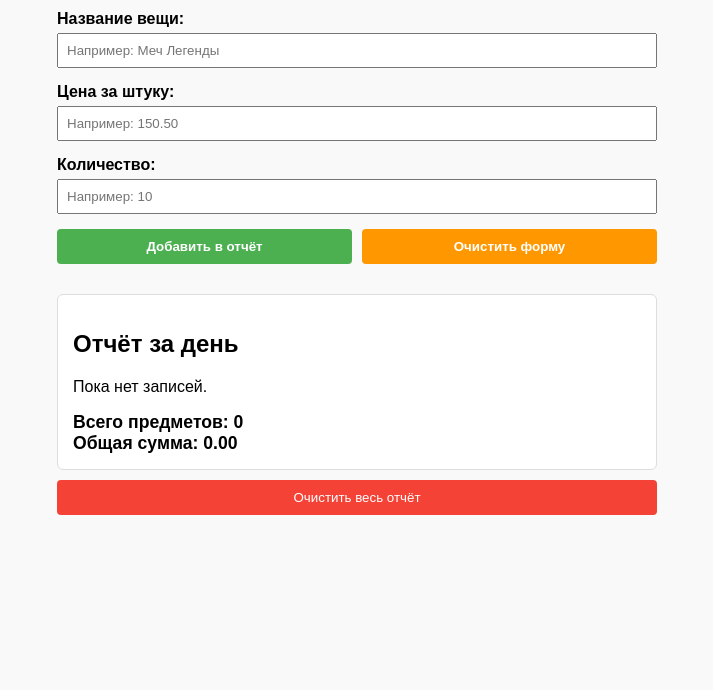
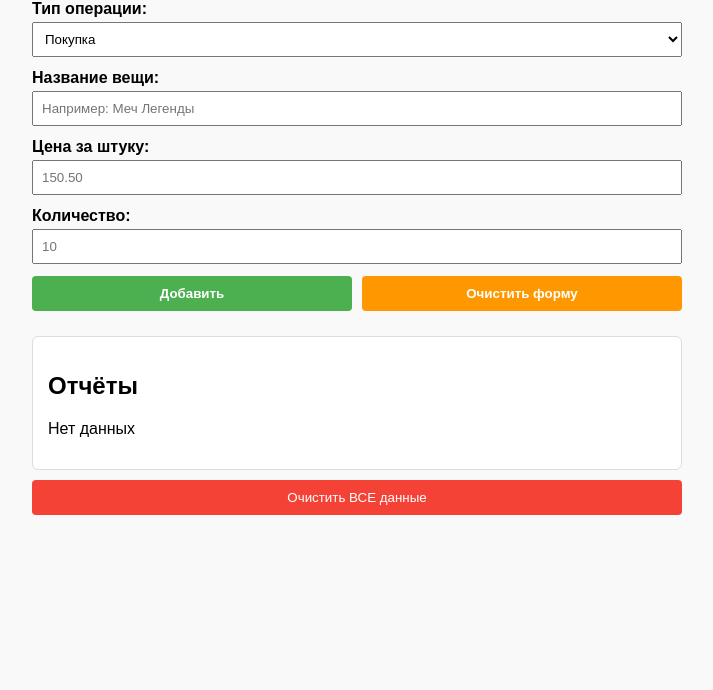
Before and after one commit to Asxhi/-, a plain HTML site: page index.html in a window 1280 px wide. Shown: the part 110-800 px from the top of the page, without its empty margins (283-996 px from the left). Drawn offline with Linux system fonts and the light colour scheme.

Commit message:
Update index.html

```diff
--- a/index.html
+++ b/index.html
@@ -3,24 +3,24 @@
 <head>
   <meta charset="UTF-8" />
   <meta name="viewport" content="width=device-width, initial-scale=1.0"/>
-  <title>Калькулятор перепродажи с отчётом</title>
+  <title>Калькулятор прибыли по перепродаже</title>
   <style>
     body {
       font-family: Arial, sans-serif;
-      max-width: 600px;
-      margin: 20px auto;
-      padding: 20px;
+      max-width: 650px;
+      margin: 15px auto;
+      padding: 15px;
       background-color: #f9f9f9;
     }
     .form-group {
-      margin-bottom: 15px;
+      margin-bottom: 12px;
     }
     label {
       display: block;
-      margin-bottom: 5px;
+      margin-bottom: 4px;
       font-weight: bold;
     }
-    input {
+    input, select {
       width: 100%;
       padding: 8px;
       box-sizing: border-box;
@@ -28,7 +28,7 @@
     .button-group {
       display: flex;
       gap: 10px;
-      margin: 10px 0;
+      margin: 12px 0;
     }
     .button-group button {
       flex: 1;
@@ -38,35 +38,27 @@
       cursor: pointer;
       font-weight: bold;
     }
-    #addBtn {
-      background-color: #4caf50;
-      color: white;
+    #addBtn { background-color: #4caf50; color: white; }
+    #addBtn:hover { background-color: #45a049; }
+    #clearFormBtn { background-color: #ff9800; color: white; }
+    #clearFormBtn:hover { background-color: #f57c00; }
+
+    .report-section {
+      margin-top: 25px;
+      background: white;
+      padding: 15px;
+      border-radius: 6px;
+      border: 1px solid #ddd;
     }
-    #addBtn:hover {
-      background-color: #45a049;
-    }
-    #clearFormBtn {
-      background-color: #ff9800;
-      color: white;
-    }
-    #clearFormBtn:hover {
-      background-color: #f57c00;
-    }
-    #report {
-      margin-top: 30px;
-      padding: 15px;
-      background-color: #fff;
-      border: 1px solid #ddd;
-      border-radius: 6px;
-    }
-    .item {
-      padding: 8px 0;
+    .period-header {
+      font-size: 1.1em;
+      margin: 12px 0 8px;
+      padding-bottom: 5px;
       border-bottom: 1px solid #eee;
     }
-    .total {
+    .summary {
+      margin-top: 8px;
       font-weight: bold;
-      margin-top: 15px;
-      font-size: 1.1em;
     }
     .clear-btn {
       background-color: #f44336;
@@ -78,14 +70,27 @@
       cursor: pointer;
       margin-top: 10px;
     }
-    .clear-btn:hover {
-      background-color: #d32f2f;
+    .clear-btn:hover { background-color: #d32f2f; }
+    .item {
+      font-size: 0.95em;
+      padding: 5px 0;
+      color: #555;
     }
+    .buy { color: #2e7d32; }
+    .sell { color: #c62828; }
   </style>
 </head>
 <body>
 
-  <h1>Калькулятор перепродажи</h1>
+  <h1>Калькулятор прибыли по перепродаже</h1>
+
+  <div class="form-group">
+    <label>Тип операции:</label>
+    <select id="operationType">
+      <option value="buy">Покупка</option>
+      <option value="sell">Продажа</option>
+    </select>
+  </div>
 
   <div class="form-group">
     <label for="itemName">Название вещи:</label>
@@ -94,116 +99,147 @@
 
   <div class="form-group">
     <label for="itemPrice">Цена за штуку:</label>
-    <input type="number" id="itemPrice" step="0.01" min="0" placeholder="Например: 150.50">
+    <input type="number" id="itemPrice" step="0.01" min="0" placeholder="150.50">
   </div>
 
   <div class="form-group">
     <label for="itemQuantity">Количество:</label>
-    <input type="number" id="itemQuantity" min="1" placeholder="Например: 10">
+    <input type="number" id="itemQuantity" min="1" placeholder="10">
   </div>
 
   <div class="button-group">
-    <button id="addBtn" onclick="addPurchase()">Добавить в отчёт</button>
+    <button id="addBtn" onclick="addTransaction()">Добавить</button>
     <button id="clearFormBtn" onclick="clearForm()">Очистить форму</button>
   </div>
 
-  <div id="report">
-    <h2>Отчёт за день</h2>
-    <div id="itemsList"></div>
-    <div class="total" id="totalSummary"></div>
+  <div class="report-section">
+    <h2>Отчёты</h2>
+    <div id="reportsContainer"></div>
   </div>
 
-  <button class="clear-btn" onclick="clearReport()">Очистить весь отчёт</button>
+  <button class="clear-btn" onclick="clearAllData()">Очистить ВСЕ данные</button>
 
   <script>
-    // Загружаем данные из localStorage при старте
-    let purchases = JSON.parse(localStorage.getItem('purchases')) || [];
+    // Вспомогательные функции даты
+    function today() {
+      return new Date().toISOString().split('T')[0]; // "2025-11-03"
+    }
+    function getDateDaysAgo(days) {
+      const d = new Date();
+      d.setDate(d.getDate() - days);
+      return d.toISOString().split('T')[0];
+    }
+    function getWeekStart() {
+      const d = new Date();
+      const day = d.getDay() || 7;
+      d.setDate(d.getDate() - (day - 1)); // понедельник текущей недели
+      return d.toISOString().split('T')[0];
+    }
+    function getMonthStart() {
+      const d = new Date();
+      return new Date(d.getFullYear(), d.getMonth(), 1).toISOString().split('T')[0];
+    }
 
-    function addPurchase() {
+    // Загрузка данных
+    let transactions = JSON.parse(localStorage.getItem('transactions')) || [];
+
+    function addTransaction() {
+      const type = document.getElementById('operationType').value;
       const name = document.getElementById('itemName').value.trim();
       const priceStr = document.getElementById('itemPrice').value;
       const quantityStr = document.getElementById('itemQuantity').value;
 
-      if (!name) {
-        alert("Укажите название вещи.");
-        return;
-      }
+      if (!name) { alert("Укажите название."); return; }
       const price = parseFloat(priceStr);
       const quantity = parseInt(quantityStr);
-
-      if (isNaN(price) || price < 0) {
-        alert("Укажите корректную цену.");
-        return;
-      }
-      if (isNaN(quantity) || quantity < 1) {
-        alert("Укажите корректное количество (минимум 1).");
-        return;
-      }
+      if (isNaN(price) || price < 0) { alert("Некорректная цена."); return; }
+      if (isNaN(quantity) || quantity < 1) { alert("Некорректное количество."); return; }
 
       const total = price * quantity;
+      const date = today();
 
-      purchases.push({
-        name,
-        price,
-        quantity,
-        total,
-        timestamp: new Date().toISOString()
-      });
+      transactions.push({ type, name, price, quantity, total, date });
+      localStorage.setItem('transactions', JSON.stringify(transactions));
 
-      localStorage.setItem('purchases', JSON.stringify(purchases));
-
-      // ❗ ПОЛЯ НЕ СБРАСЫВАЮТСЯ — оставляем как есть!
-      // Но можно автоматически выделить поле "Количество", чтобы удобнее было вводить новое
+      // Фокус на количестве для быстрого повтора
       document.getElementById('itemQuantity').select();
       document.getElementById('itemQuantity').focus();
 
-      renderReport();
+      renderReports();
     }
 
     function clearForm() {
       document.getElementById('itemName').value = '';
       document.getElementById('itemPrice').value = '';
       document.getElementById('itemQuantity').value = '';
+      document.getElementById('operationType').value = 'buy';
       document.getElementById('itemName').focus();
     }
 
-    function renderReport() {
-      const itemsList = document.getElementById('itemsList');
-      const totalSummary = document.getElementById('totalSummary');
+    // Фильтрация транзакций по диапазону дат
+    function filterByDateRange(startDate, endDate = today()) {
+      return transactions.filter(t => t.date >= startDate && t.date <= endDate);
+    }
 
-      let totalCount = 0;
-      let totalSum = 0;
+    // Генерация отчёта по списку транзакций
+    function generateReport(transactions, title) {
+      if (transactions.length === 0) return '';
 
-      let html = '';
-      purchases.forEach((item) => {
-        totalCount += item.quantity;
-        totalSum += item.total;
+      let spent = 0; // потрачено (покупки)
+      let earned = 0; // выручено (продажи)
+      let itemsHtml = '';
 
-        const time = new Date(item.timestamp).toLocaleTimeString('ru-RU');
-        html += `
-          <div class="item">
-            <strong>${item.name}</strong> × ${item.quantity} по ${item.price.toFixed(2)} = ${item.total.toFixed(2)} (в ${time})
-          </div>
-        `;
+      transactions.forEach(t => {
+        const className = t.type === 'buy' ? 'buy' : 'sell';
+        const sign = t.type === 'buy' ? '–' : '+';
+        itemsHtml += `<div class="item ${className}">${sign} ${t.name} ×${t.quantity} по ${t.price.toFixed(2)} = ${t.total.toFixed(2)} (${t.date})</div>`;
+
+        if (t.type === 'buy') spent += t.total;
+        if (t.type === 'sell') earned += t.total;
       });
 
-      itemsList.innerHTML = html || '<p>Пока нет записей.</p>';
-      totalSummary.innerHTML = `
-        Всего предметов: <strong>${totalCount}</strong><br>
-        Общая сумма: <strong>${totalSum.toFixed(2)}</strong>
+      const profit = earned - spent;
+      const profitColor = profit >= 0 ? '#2e7d32' : '#c62828';
+
+      return `
+        <div class="period-header">${title}</div>
+        <div>${itemsHtml}</div>
+        <div class="summary">
+          Потрачено: <strong>${spent.toFixed(2)}</strong> |
+          Выручка: <strong>${earned.toFixed(2)}</strong> |
+          Прибыль: <strong style="color:${profitColor}">${profit >= 0 ? '+' : ''}${profit.toFixed(2)}</strong>
+        </div>
       `;
     }
 
-    function clearReport() {
-      if (confirm("Очистить ВЕСЬ отчёт за сегодня? Это действие нельзя отменить.")) {
-        purchases = [];
-        localStorage.removeItem('purchases');
-        renderReport();
+    function renderReports() {
+      const container = document.getElementById('reportsContainer');
+
+      const todayTx = filterByDateRange(today());
+      const yesterdayTx = filterByDateRange(getDateDaysAgo(1), getDateDaysAgo(1));
+      const weekTx = filterByDateRange(getWeekStart());
+      const monthTx = filterByDateRange(getMonthStart());
+
+      let html = '';
+      html += generateReport(todayTx, 'Сегодня');
+      html += generateReport(yesterdayTx, 'Вчера');
+      html += generateReport(weekTx, 'Эта неделя');
+      html += generateReport(monthTx, 'Этот месяц');
+
+      if (!html) html = '<p>Нет данных</p>';
+      container.innerHTML = html;
+    }
+
+    function clearAllData() {
+      if (confirm("Очистить ВСЕ данные навсегда?")) {
+        transactions = [];
+        localStorage.removeItem('transactions');
+        renderReports();
       }
     }
 
-    // При загрузке — рендерим отчёт
-    renderReport();
+    // Инициализация
+    renderReports();
   </script>
 
 </body>
```
